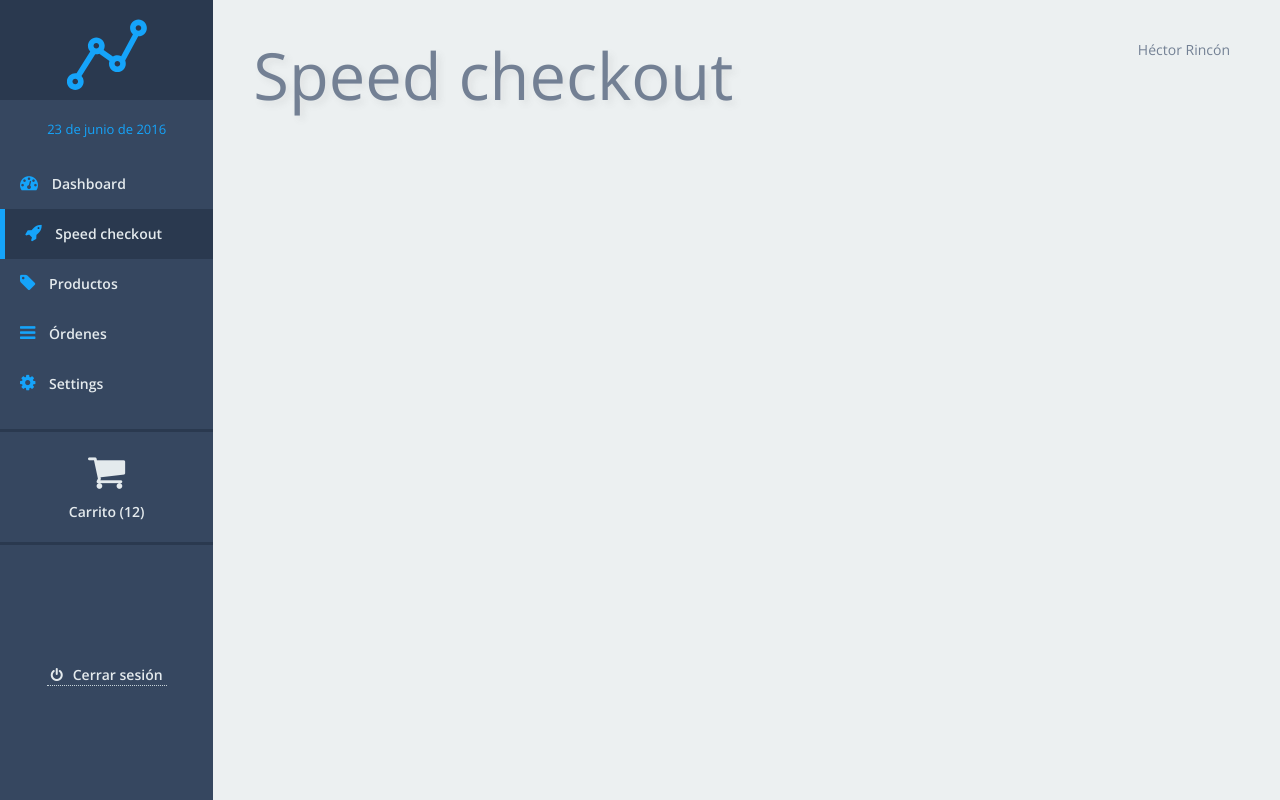
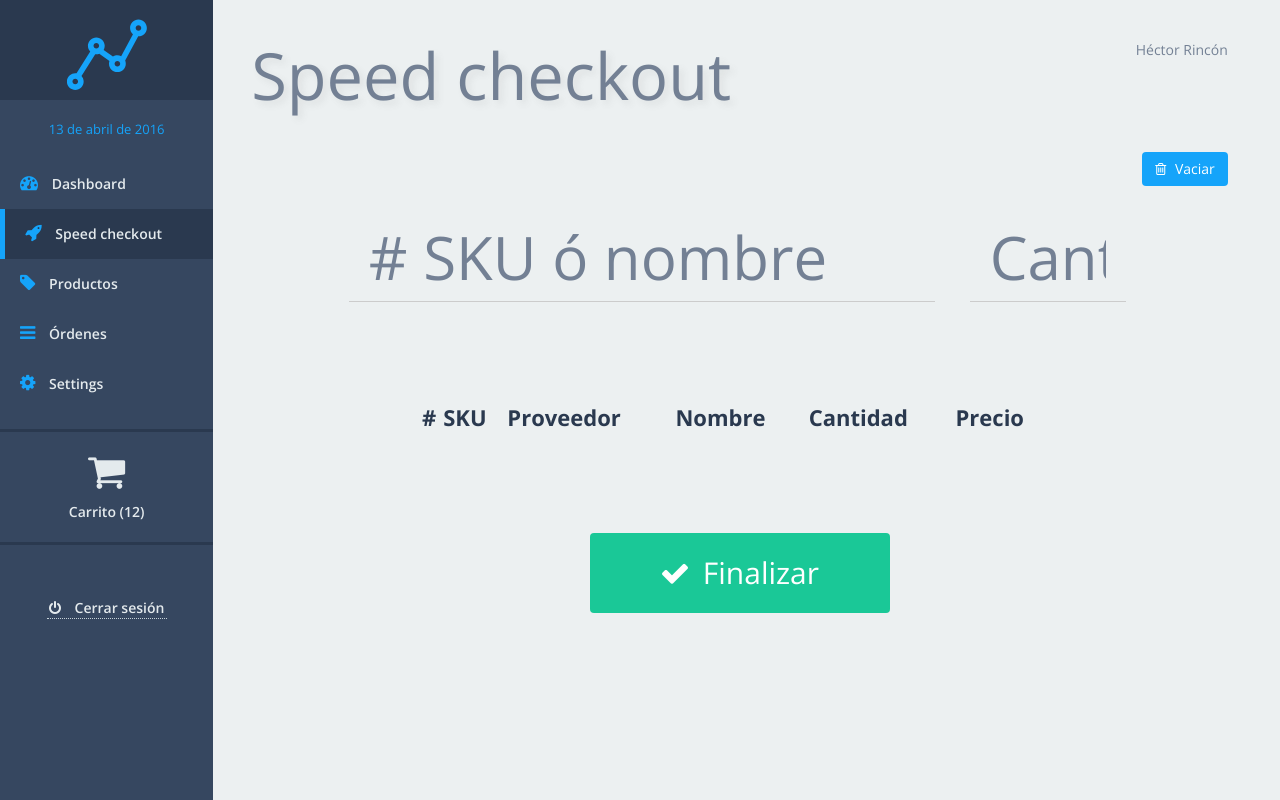
Before and after one commit to hecerinc/b2b, a PHP site: page /speedcheckout.php in a window 1280 px wide. Run offline with PHP 8.4, Linux system fonts and the light colour scheme; lists and menus that the app fills with data are empty; style sheets or scripts are compiled from the project's sources; some libraries are stand-ins or nearby versions.

Commit message:
Added everything else

```diff
--- a/_ui.scss
+++ b/_ui.scss
@@ -37,7 +37,7 @@ $dkblue: #2A394F;
 $highlight: #fe5d3c;
 $hlblue: #15A4FA;
 $red: #cc2b2b;
-$crimson: #490b0b;
+$teal: #1AC897;
 $text: #738094;
 $ltext: #8C97B2;
 $colors: (
@@ -45,7 +45,8 @@ $colors: (
 	text: $text,
 	hlblue: $hlblue,
 	dkblue: $dkblue,
-	ltext: $ltext
+	ltext: $ltext,
+	teal: $teal
 );
 // img{max-width: 100%;}
 .valign{@include valign;}
--- a/dashboard.php
+++ b/dashboard.php
@@ -1,5 +1,6 @@
 <?php
 	include 'includes.php';
+	$tabs[0] = true;
 	get_header();
 ?>
 
@@ -20,7 +21,7 @@
 				<a href="#" class="handle"><i class="fa fa-bars"></i></a>
 				<h2>Speed checkout</h2>
 				<div class="clear h20px"></div>
-				<a class="btn bg-hlblue" href="#">Empezar</a>
+				<a class="btn bg-hlblue" href="speedcheckout.php">Empezar</a>
 			</div>
 		</div>
 		<div class="col-md-4 col-lg-4 grid-item">
--- a/header.php
+++ b/header.php
@@ -1,3 +1,4 @@
+<?php global $tabs; ?>
 <!DOCTYPE html>
 <html class="no-js" lang="es">
 <head>
--- a/includes.php
+++ b/includes.php
@@ -19,5 +19,7 @@ function get_css($css){
 		$cssfiles .= "<link type=\"text/css\" rel=\"stylesheet\" href=\"css/$file_name\" >";
 	return $cssfiles;
 }
+global $tabs;
+$tabs = [false, false, false, false, false];
 
 ?>
--- a/sidebar.php
+++ b/sidebar.php
@@ -2,30 +2,37 @@
 	<div class="logo">
 		<a href="#"><?= file_get_contents('logo.svg') ?></a>
 	</div>
-	<p class="date">23 de junio de 2016</p>
+	<p class="date">13 de abril de 2016</p>
 	<nav class="main-nav">
 		<ul>
 			<li>
-				<a href="dashboard.php"><i class="fa fa-tachometer" aria-hidden="true"></i> Dashboard</a>
+				<a class="<?= $tabs[0]?'active':''; ?>" href="dashboard.php">
+					<i class="fa fa-tachometer" aria-hidden="true"></i> Dashboard
+				</a>
 			</li>
 			<li>
-				<a class="active" href="speedcheckout.php"><i class="fa fa-rocket" aria-hidden="true"></i> Speed checkout</a>
+				<a class="<?= $tabs[1]?'active':''; ?>" href="speedcheckout.php">
+					<i class="fa fa-rocket" aria-hidden="true"></i> Speed checkout
+				</a>
 			</li>
 			<li>
-				<a class="" href="products.php"><i class="fa fa-tag" aria-hidden="true"></i> Productos</a>
+				<a class="<?= $tabs[2]?'active':''; ?>" href="products.php"><i class="fa fa-tag" aria-hidden="true"></i> Productos</a>
 			</li>
 			<li>
-				<a href="#"><i class="fa fa-bars" aria-hidden="true"></i> &Oacute;rdenes</a>
+				<a class="<?= $tabs[3]?'active':''; ?>" href="orders.php"><i class="fa fa-bars" aria-hidden="true"></i> &Oacute;rdenes</a>
 			</li>
 			<li>
-				<a href="#"><i class="fa fa-cog" aria-hidden="true"></i> Settings</a>
+				<a class="<?= $tabs[4]?'active':''; ?>" href="#"><i class="fa fa-cog" aria-hidden="true"></i> Settings</a>
 			</li>
 		</ul>
 	</nav>
 	<hr class="special">
-	<a class="carrito" href="#"><i class="fa fa-shopping-cart" aria-hidden="true"></i><br /> Carrito (12)</a>
+	<a class="carrito" href="carrito.php"><i class="fa fa-shopping-cart" aria-hidden="true"></i><br /> Carrito (12)</a>
 	<hr class="special mt0">
-	<div class="clear h120px"></div>
-	<a href="#" class="logout"><i class="fa fa-power-off fsn" aria-hidden="true"></i>Cerrar sesi&oacute;n</a>
+	<div class="clear"></div>
+	<a href="index.php" class="logout">
+		<i class="fa fa-power-off fsn" aria-hidden="true"></i>
+		Cerrar sesi&oacute;n
+	</a>
 	<div class="clear"></div>
 </aside>
--- a/speedcheckout.php
+++ b/speedcheckout.php
@@ -1,7 +1,114 @@
-<?php include 'includes.php'; get_header(); ?>
-<div class="col-lg-10 col-md-10 main-content products-main">
+<?php include 'includes.php'; $tabs[1] = true; get_header(); ?>
+<div class="col-lg-10 col-md-10 main-content speed-checkout">
 	<h1 class="u-fl">Speed checkout</h1>
 	<p class="u-fr username">H&eacute;ctor Rinc&oacute;n</p>
-	<div class="clear h60px"></div>
+	<div class="clear h40px"></div>
+	<a href="#" class="u-fr btn bg-hlblue empty-table"><i class="fa fa-trash-o"></i> Vaciar</a>
+	<div class="clear"></div>
+	<form action="#" class="capture">
+		<input type="text" placeholder="# SKU &oacute; nombre" name="prodsearch" id="prodsearch">
+		<input type="text" placeholder="Cant." name="cant" id="cant">
+	</form>
+	<div class="clear h100px"></div>
+	<table class="arts">
+		<thead>
+			<tr>
+				<th>#</th>
+				<th>SKU</th>
+				<th>Proveedor</th>
+				<th>Nombre</th>
+				<th>Cantidad</th>
+				<th>Precio</th>
+				<th></th>
+			</tr>
+		</thead>
+		<tbody>
+			<?php for($i = 1; $i<=0;$i++): ?>
+			<tr>
+				<td><?= $i ?></td>
+				<td>17FA</td>
+				<td>Ragasa</td>
+				<td>Nutrioli aceite vegetal 1L</td>
+				<td>400</td>
+				<td>$50.00</td>
+				<td class="actions">
+					<a href="#" class="delete"><i class="fa fa-times"></i></a>
+				</td>
+			</tr>
+			<?php endfor; ?>
+		</tbody>
+	</table>
+	<div class="clear h80px"></div>
+	<a href="carrito.php" class="finalize btn bg-teal"><i class="fa fa-check"></i> Finalizar</a>
+	<div class="clear h80px"></div>
 </div>
+<?php $Block->start('bottomScripts'); ?>
+<script>
+	var intable = 0;
+	var products = [
+		{
+			id: 1,
+			sku: '17FA',
+			proveedor: 'Ragasa',
+			name: 'Nutrioli aceite vegetal 1L',
+			price: 50.00
+		},
+		{
+			id: 2,
+			sku: 'F852',
+			proveedor: 'Ragasa',
+			name: 'Oli aceite vegetal',
+			price:30.00
+		},
+		{
+			id: 3,
+			sku: 'AB10',
+			proveedor: 'GRUMA',
+			name: 'Tortillas maíz 1kg',
+			price: 10.00
+		}
+	];
+	function generateRow(product, quant){
+		intable++;
+		var td = "</td><td>";
+		var html = "<tr><td>"+intable+td+product.sku+td+product.proveedor+td+product.name+td+quant+td+product.price;
+		html += "</td>";
+		html += '<td class="actions"><a href="#" class="delete"><i class="fa fa-times"></i></a></td></tr>';
+		$('.arts tbody').append(html);
+		$('.delete').click(function(e){
+			e.preventDefault();
+			$(this).parent().parent().remove();
+		});
+
+	}
+	$(function(){
+		$('#cant').keypress(function(e){
+			if(e.which == 13){
+				var sku = $('#prodsearch').val();
+				var quant = $('#cant').val();
+				$('#cant, #prodsearch').val('');
+				$("#prodsearch").focus();
+				for (var i = 0; i < products.length; i++) {
+					if(products[i].sku.toLowerCase() == sku.toLowerCase()){
+						generateRow(products[i], quant);
+						break;
+					}
+				}
+			}
+		});
+
+		$('.empty-table').click(function(){
+			$('.arts tbody').empty();
+		});
+		$('.finalize').click(function(e){
+			// e.preventDefault();
+			if($('.arts tbody').children().length == 0){
+				alert("No hay artículos. Agregue artículos e intente otra vez.")
+				return false;
+			}
+			return true;
+		});
+	});
+</script>
+<?php $Block->end(); ?>
 <?php get_footer(); ?>
--- a/style.scss
+++ b/style.scss
@@ -45,9 +45,11 @@ aside.main-sidebar{
 		color: $hlblue;
 	}
 	background-color: $main;
+	height: 100vh;
+	position:fixed;
 	padding: 0;
 	display: block;
-	height: 100vh;
+	// height: 100vh;
 
 	.carrito{width: 100%;}
 	hr.special{border-width:3px; border-color: $dkblue; margin-bottom: 0;}
@@ -55,6 +57,7 @@ aside.main-sidebar{
 	.logout{
 		width: 120px;
 		margin: 0 auto;
+		margin-top: 25%;
 		i{margin-right: 10px; @include transition(all, 300ms);}
 		border-bottom:1px dotted #C6D2D8;
 		&:hover{
@@ -108,6 +111,7 @@ h1, h2, h3, h4, p, a{color: $text;}
 	height: auto;
 	overflow:auto;
 	padding-right: 50px;
+	margin-left: 16.5%;
 }
 .dashboard{
 	.username{
@@ -303,3 +307,87 @@ h1, h2, h3, h4, p, a{color: $text;}
 		}
 	}
 }
+.speed-checkout{
+	.btn.bg-teal{
+		width: 300px;
+		height: 80px;
+		font-size: 3rem;
+		line-height: 220%;
+		margin:0 auto;
+		display: block;
+	}
+	a.btn i{margin-right: 5px;}
+	form.capture{
+		width: 80%;
+		margin: 0 auto;
+		margin-top: 3%;
+		input{
+			color: lighten(#2a2a2a, 20%);
+			border:0 none;
+			background:transparent;
+			border-bottom:1px solid #ccc;
+			font-size:6rem;
+			padding:0 20px;
+			font-weight: 300;
+		}
+		#prodsearch{
+			width: 75%;
+			margin-right: 4%;
+		}
+		#cant{
+			width: 20%;
+			text-align: center;
+		}
+	}
+	table.arts{
+		width: 65%;
+		margin: 0 auto;
+		font-size: 2.2rem;
+		color: $dkblue;
+		th{
+			padding-bottom: 20px;
+		}
+		td{padding-bottom: 15px;}
+		tr:nth-child(2n+1) td{color: $text;}
+		.delete:hover{color: #fe4a49; }
+		.actions{padding-left: 20px;}
+	}
+
+}
+
+.order-main{
+	hr.special{
+		border-top:1px solid #ccc;
+		border-bottom: 1px solid #F4F6FA;
+	}
+	.table{
+		h3{margin-bottom: 30px; }
+		width: 100%;
+		margin: 0 auto;
+		table{width: 100%;}
+	}
+	table{
+		border:1px solid #ccc;
+		border-spacing: 0;
+		border-collapse:separate !important;
+		overflow: hidden;
+		border-radius:7px;
+
+		th{color: $text;}
+		td, th{
+			background-color: rgba(255,255,255,.7);
+			padding-top:10px;
+			padding-bottom:10px;
+			border-bottom:1px solid #DADFEA;
+		}
+		th:first-of-type{
+			text-align: center;
+		}
+		td:first-of-type{padding-left:20px;}
+		td:last-of-type{padding-right: 20px;}
+		tr:nth-child(2n+1) td{
+			background-color:darken(#FCFDFE, 3%);
+		}
+		tbody tr:last-child td{border-bottom:0 none;}
+	}
+}
```
Also changed, not shown: carrito.php (added, +7 -0 lines), footer.php (+9 -0 lines), index.php (+4 -3 lines), orders.php (added, +69 -0 lines), products.php (+14 -1 lines), js/jquery.js, lock.svg, user.svg.
